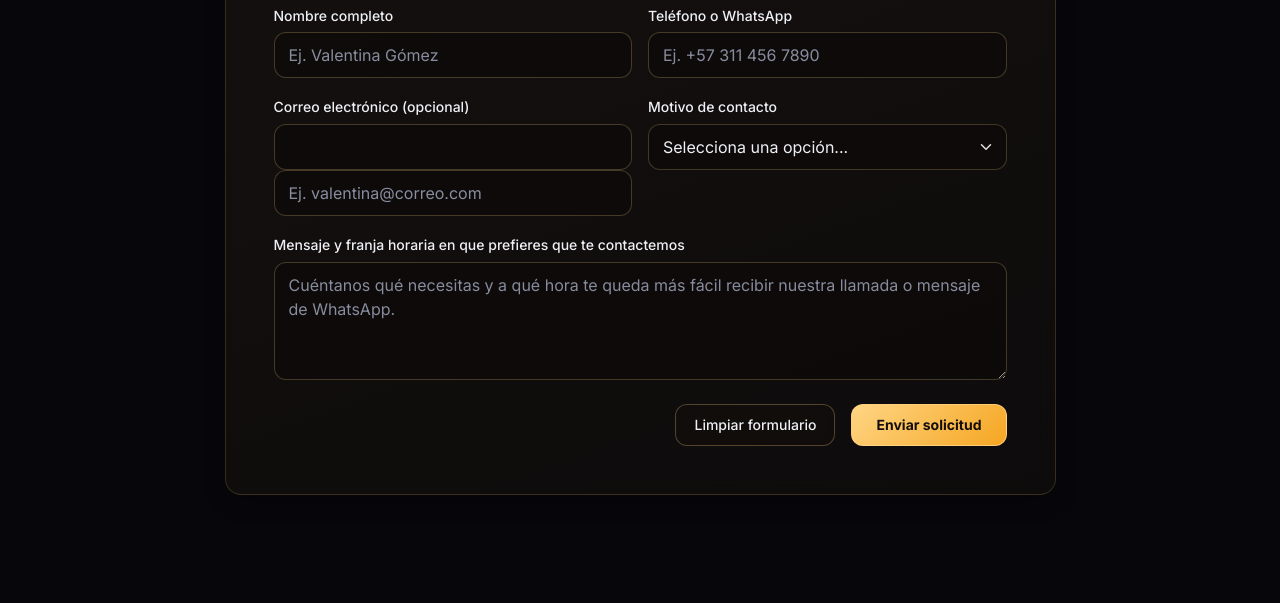
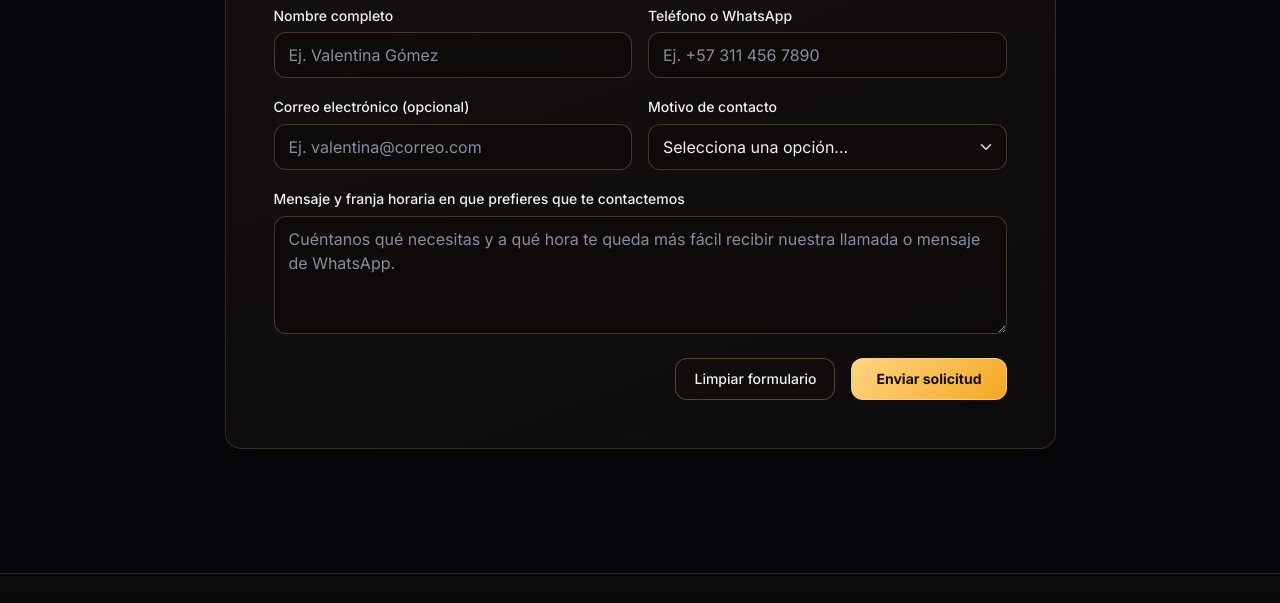
Before and after one commit to juanlinan-dev/proyecto-web-leyendas-del-codigo, a plain HTML site: page contacto.html in a window 1280 px wide. Shown: the part 1440-2043 px from the top of the page. Drawn offline with nearby package versions, Linux system fonts and the light colour scheme.

Commit message:
Fix email input field in contacto.html

```diff
--- a/contacto.html
+++ b/contacto.html
@@ -176,8 +176,7 @@
 
                             <div class="col-12 col-md-6">
                                 <label for="correoContacto" class="form-label etiqueta-campo">Correo electrónico (opcional)</label>
-                                <input type="email" class="form-control campo-cantina" id="correo">
-                                    <input type="email" class="form-control campo-cantina" id="correoContacto" name="correo" placeholder="Ej. valentina@correo.com">
+                                <input type="email" class="form-control campo-cantina" id="correoContacto" name="correo" placeholder="Ej. valentina@correo.com">
                             </div>
 
                             <div class="col-12 col-md-6">
```
